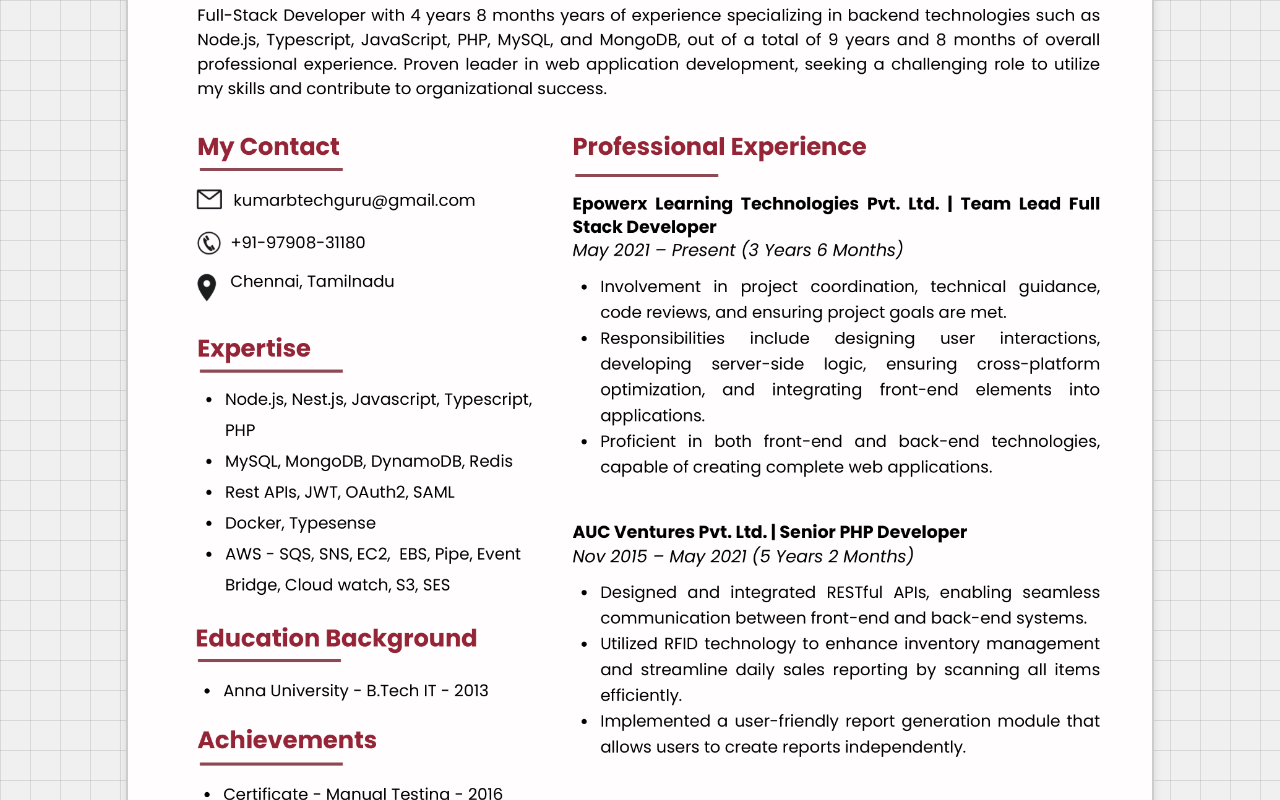
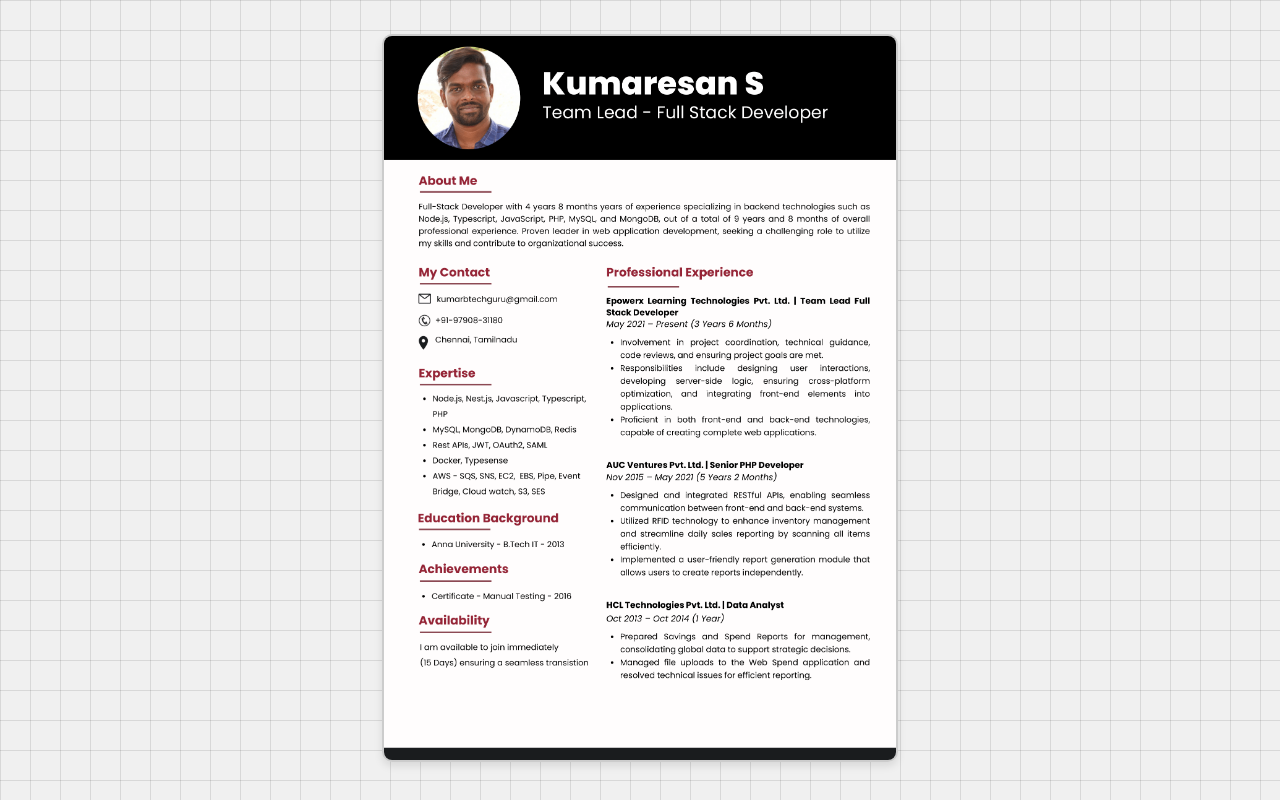
Before and after one commit to KumaresanSundaramurthy/kumaresanresume, a plain HTML site: page index.html in a window 1280 px wide. Shown: the top 800 px of the page. Drawn offline with Linux system fonts and the light colour scheme.

Commit message:
Initial Commit

```diff
--- a/index.html
+++ b/index.html
@@ -30,7 +30,7 @@
         }
 
         .interactive-image {
-            max-width: 80%; /* Image will not exceed 80% of the viewport width */
+            max-width: 40%; /* Image will not exceed 80% of the viewport width */
             height: auto; /* Keep the image's aspect ratio */
             border: 2px solid #ccc; /* Optional: add border */
             border-radius: 10px; /* Optional: rounded corners */
```
